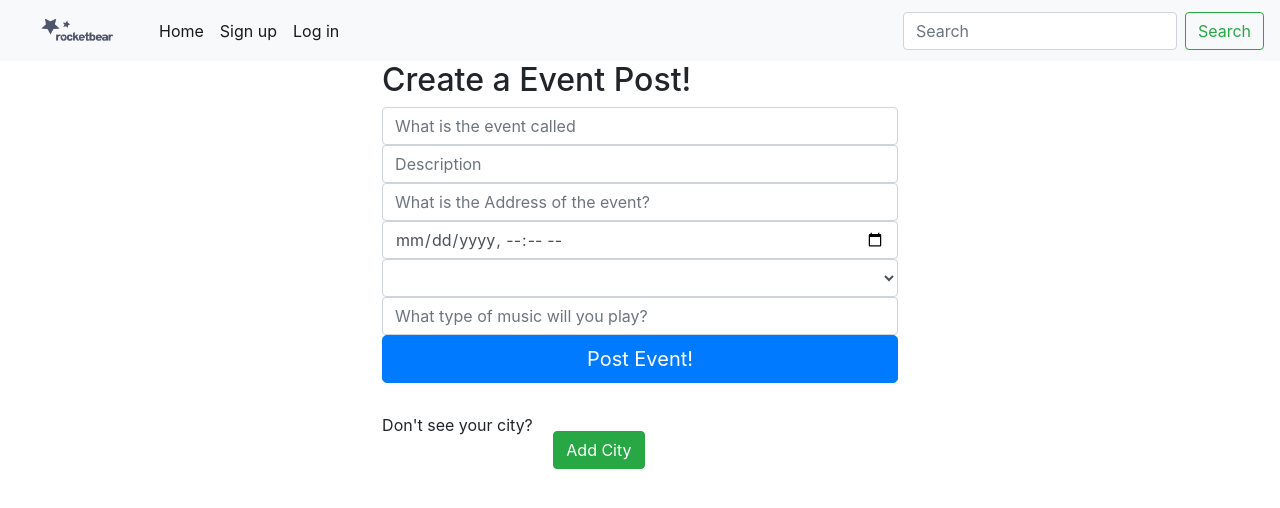
After one commit to ssdamouni/rocket-bear, a Flask app: template templates/events/event-form.html in a window 1280 px wide. The commit adds this page. Shown: the top 508 px of the page. Run offline with Flask 2, Linux system fonts and the light colour scheme; the template is opened without the code that fills it: values that come from a table or form of the project are taken from there, others are empty; some libraries are stand-ins or nearby versions.

Commit message:
added job and event routes

```diff
--- a/app.py
+++ b/app.py
@@ -190,6 +190,53 @@ def add_region():
 
 
 ######################## Event Routes ##############################
+@app.route('/events')
+def list_events():
+    if not g.user:
+        flash("Access unauthorized.", "danger")
+        return redirect("/")
+    if g.user:
+        events = EventPost.query.all()
+        return render_template("/events/event-list.html", events=events)
+
+@app.route('/events/<int:event_id>')
+def specific_event(event_id):
+    if not g.user:
+        flash("Access unauthorized.", "danger")
+        return redirect("/")
+    if g.user:
+        event = EventPost.query.get_or_404(event_id)
+        return render_template("/events/event-page.html", event=event)
+
+@app.route('/users/<int:user_id>/events/new', methods=["GET", "POST"])
+def create_event(user_id):
+    """Used by users to create job posts"""
+    if not g.user:
+        flash("Access unauthorized.", "danger")
+        return redirect("/")
+    if g.user and session[CURR_USER_KEY] == user_id:
+        regions = Region.query.all()
+        # list of tuples for selectfield
+        region_list = [(i.id, i.city) for i in regions]
+        form = EventForm()
+        #passing selectfield choice into the form
+        form.region_id.choices = region_list
+        if form.validate_on_submit():
+            event = EventPost(title=form.title.data,
+                          description=form.description.data,
+                          addres=form.address.data,
+                          date=form.date.data,
+                          region_id=form.region_id.data,
+                          user_id=user_id,
+                          genre=form.genre.data)
+
+            db.session.add(event)
+            db.session.commit()
+            return redirect(f"/users/{user_id}")
+        return render_template("events/event-form.html", form=form)
+    else:
+        flash("Access unauthorized.", "danger")
+        return redirect("/")
 
 
 ######################## Job Routes ##############################
@@ -198,12 +245,21 @@ def list_jobs():
     if not g.user:
         flash("Access unauthorized.", "danger")
         return redirect("/")
-    if g.user and session[CURR_USER_KEY] == user_id:
+    if g.user:
         jobs = JobPost.query.all()
-        return render_template("/jobs", jobs=jobs)
+        return render_template("/jobs/job-list.html", jobs=jobs)
+
+@app.route('/jobs/<int:job_id>')
+def specific_job(job_id):
+    if not g.user:
+        flash("Access unauthorized.", "danger")
+        return redirect("/")
+    if g.user:
+        job = JobPost.query.get_or_404(job_id)
+        return render_template("/jobs/job-page.html", job=job)
 
 
-@app.route('/users/<int:user_id>/newjob', methods=["GET", "POST"])
+@app.route('/users/<int:user_id>/jobs/new', methods=["GET", "POST"])
 def create_job(user_id):
     """Used by users to create job posts"""
     if not g.user:
@@ -232,6 +288,3 @@ def create_job(user_id):
     else:
         flash("Access unauthorized.", "danger")
         return redirect("/")
-
-if __name__ == '__main__':
-    app.run(debug=True)
--- a/forms.py
+++ b/forms.py
@@ -25,6 +25,7 @@ class EventForm(FlaskForm):
     description = StringField("Description", validators=[InputRequired()])
     address = StringField("What is the Address of the event?", validators=[InputRequired()])
     date = DateTimeLocalField("Date of Event", validators=[InputRequired()])
+    region_id = SelectField("Where is this job?", coerce=int, validators=[InputRequired()])
     genre = StringField("What type of music will you play?", validators=[InputRequired()])
 
 
@@ -32,7 +33,7 @@ class JobForm(FlaskForm):
     title = StringField("What is the event called", validators=[InputRequired()])
     description = StringField("Description", validators=[InputRequired()])
     pay = FloatField("How does the gig pay(in dollars)", validators=[InputRequired()])
-    date = DateTimeLocalField("Date of Event", format='%d/%m/%Y %h:%M', validators=[InputRequired()])
+    date = DateTimeLocalField("Date of Event", validators=[InputRequired()])
     region_id = SelectField("Where is this job?", coerce=int, validators=[InputRequired()])
     genre = StringField("What type of music will you play?", validators=[InputRequired()])
 
--- a/models.py
+++ b/models.py
@@ -188,7 +188,7 @@ class JobPost(db.Model):
     genre = db.Column(db.Text)
 
     regions = db.relationship('Region')
-
+    users = db.relationship('User')
 
     @property
     def friendly_date(self):
@@ -212,7 +212,7 @@ class EventPost(db.Model):
     region_id = db.Column(db.Integer, db.ForeignKey('regions.id'))
 
     regions = db.relationship('Region')
-
+    users = db.relationship('User')
 
     @property
     def friendly_date(self):
--- /dev/null
+++ b/templates/events/event-form.html
@@ -0,0 +1,27 @@
+{% extends 'base.html' %}
+
+
+{% block content %}
+
+  <div class="row justify-content-md-center">
+  <div class="col-md-7 col-lg-5">
+    <h2 class="join-message">Create a Event Post!</h2>
+    <form method="POST" id="user_form">
+      {{ form.hidden_tag() }}
+
+      {% for field in form if field.widget.input_type != 'hidden' %}
+        {% for error in field.errors %}
+          <span class="text-danger">{{ error }}</span>
+        {% endfor %}
+        {{ field(placeholder=field.label.text, class="form-control") }}
+      {% endfor %}
+
+      <button class="btn btn-primary btn-lg btn-block">Post Event!</button>
+    </form>
+    <form action="/regions/add">
+        <label> Don't see your city?</label>
+        <input type="submit" value="Add City" class="btn btn-success mt-5 ml-3"/>
+    </form>
+  </div>
+</div>
+{% endblock %}
--- a/templates/users/profile.html
+++ b/templates/users/profile.html
@@ -24,7 +24,7 @@
 </div>
     <br>
     <div class="btn-group ml-3">
-        <form action="/users/{{user.id}}/newjob">
+        <form action="/users/{{user.id}}/jobs/new">
             <input type="submit" value="Create a new job post" class="btn btn-primary"/>
         </form>
         <form action="/users/{{user.id}}/delete" method="POST">
@@ -39,8 +39,8 @@
                     <p class="blockquote container">{{ event.description }}<br> {{event.address}}<br> {{event.date}}</p>
                 {% endfor %}
             </ul>
-            <form action="/users/{{user.id}}/posts/new">
-                <input type="submit" value="Create Post" class="btn btn-primary"/>
+            <form action="/users/{{user.id}}/events/new">
+                <input type="submit" value="Create New Event" class="btn btn-primary"/>
             </form>
     </div>
 
```
Also changed, not shown: templates/events/event-list.html (added, +18 -0 lines), templates/events/event-page.html (added, +17 -0 lines), templates/jobs/job-list.html (added, +18 -0 lines), templates/jobs/job-page.html (added, +17 -0 lines).
